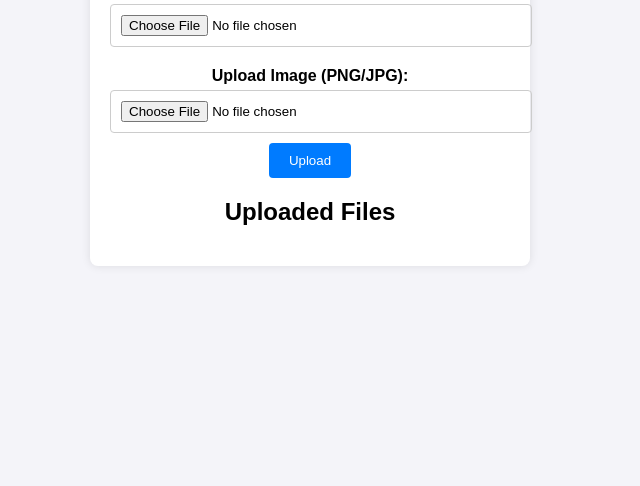
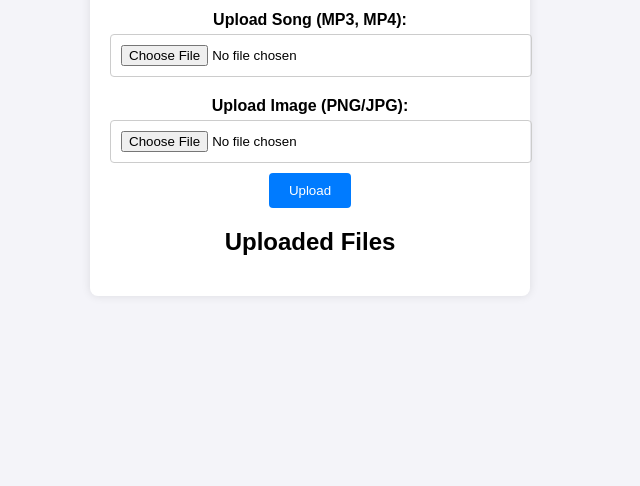
Before and after one commit to Sahin-Nayak/hosting_datas, a website: page public/index.html in a window 1280 px wide. Shown: the part 352-838 px from the top of the page, without its empty margins (330-970 px from the left). Before the commit the page ends 800 px from the top, so only its background shows below. Drawn offline with Linux system fonts and the light colour scheme; no server answers.

Commit message:
Update styles.css

```diff
--- a/public/styles.css
+++ b/public/styles.css
@@ -1,7 +1,7 @@
 body {
     font-family: Arial, sans-serif;
     background-color: #f4f4f9;
-    margin: 0;
+    margin-top: 30px;
     padding: 0;
     display: flex;
     justify-content: center;
```
